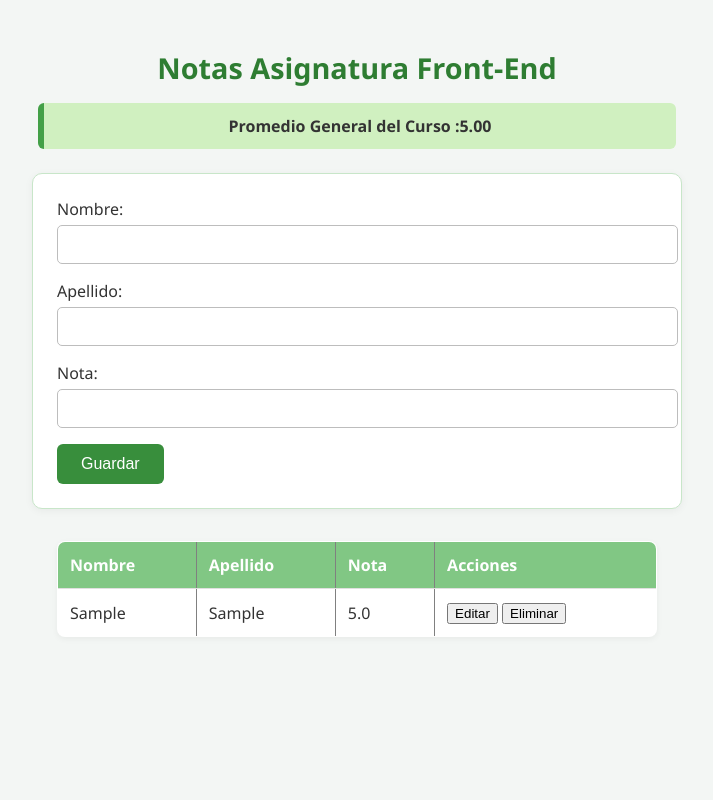
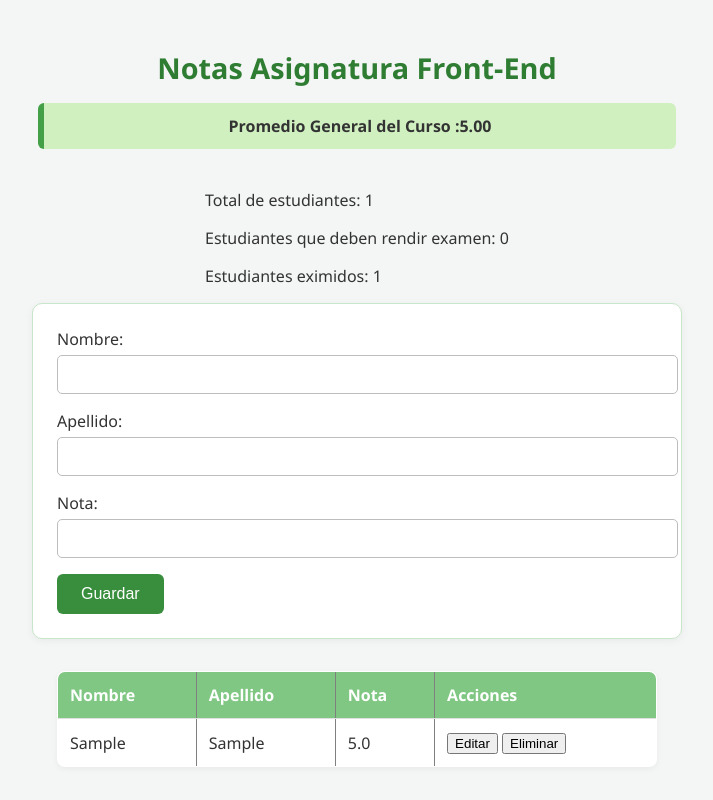
Before and after one commit to Abrahamfmm/Proyecto-javascript, a plain HTML site: page index.html in a window 1280 px wide. Both pictures are taken after typing "Sample", "Sample", "5" into the empty fields and a click on the button "Guardar". Shown: the whole page, without its empty margins (283-996 px from the left). Drawn offline with Linux system fonts and the light colour scheme.

Commit message:
Estadísticas

```diff
--- a/index.html
+++ b/index.html
@@ -9,7 +9,11 @@
 <body>
   <h2>Notas Asignatura Front-End</h2>
   <div id="average">Promedio general del curso: N/A</div>
-
+    <div id="stats">
+      <p>Total de estudiantes: 0</p>
+      <p>Estudiantes que deben rendir examen: 0</p>
+      <p>Estudiantes eximidos: 0</p>
+    </div>
   <form id="studentForm">
     <div>
       <label for="name">Nombre:</label>
--- a/script.js
+++ b/script.js
@@ -5,7 +5,7 @@ const lastNameInput = document.getElementById("lastName");
 const gradeInput = document.getElementById("grade");
 const promedios = document.getElementById("average");
 const tableBody = document.querySelector("#studentTable tbody");
-
+const statsDiv = document.getElementById("stats");
 document.getElementById("studentForm").addEventListener("submit",function(e){
     e.preventDefault();
 
@@ -45,8 +45,11 @@ row.querySelector(".edit").addEventListener("click", function () {
     editarEstudiante(student, row);
 });
 
-tableBody.appendChild(row)
+tableBody.appendChild(row);
+calcularPromedio();
+updateStats();
 }
+
 
 function deleteEstudiante(student,row){
     const index=students.indexOf(student);
@@ -54,6 +57,7 @@ function deleteEstudiante(student,row){
         students.splice(index,1);
         row.remove();
         calcularPromedio();
+        updateStats();
     }
 }
 
@@ -78,3 +82,13 @@ function editarEstudiante(student, row) {
     row.remove();
     calcularPromedio();
 }
+function updateStats() {
+    const total = students.length;
+    const mustTakeExam = students.filter(s => s.grade < 5.0).length;
+    const exempted = students.filter(s => s.grade >= 5.0).length;
+    statsDiv.innerHTML = `
+      <p>Total de estudiantes: ${total}</p>
+      <p>Estudiantes que deben rendir examen: ${mustTakeExam}</p>
+      <p>Estudiantes eximidos: ${exempted}</p>
+    `;
+  }
```
